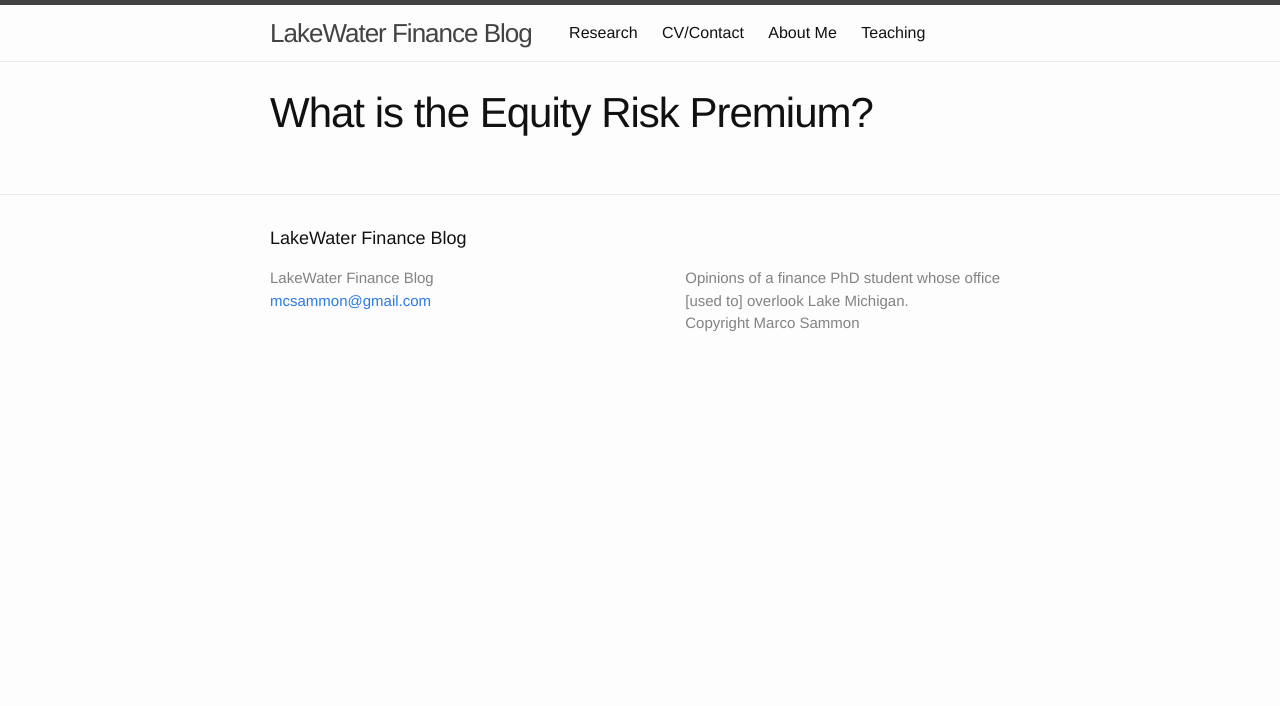
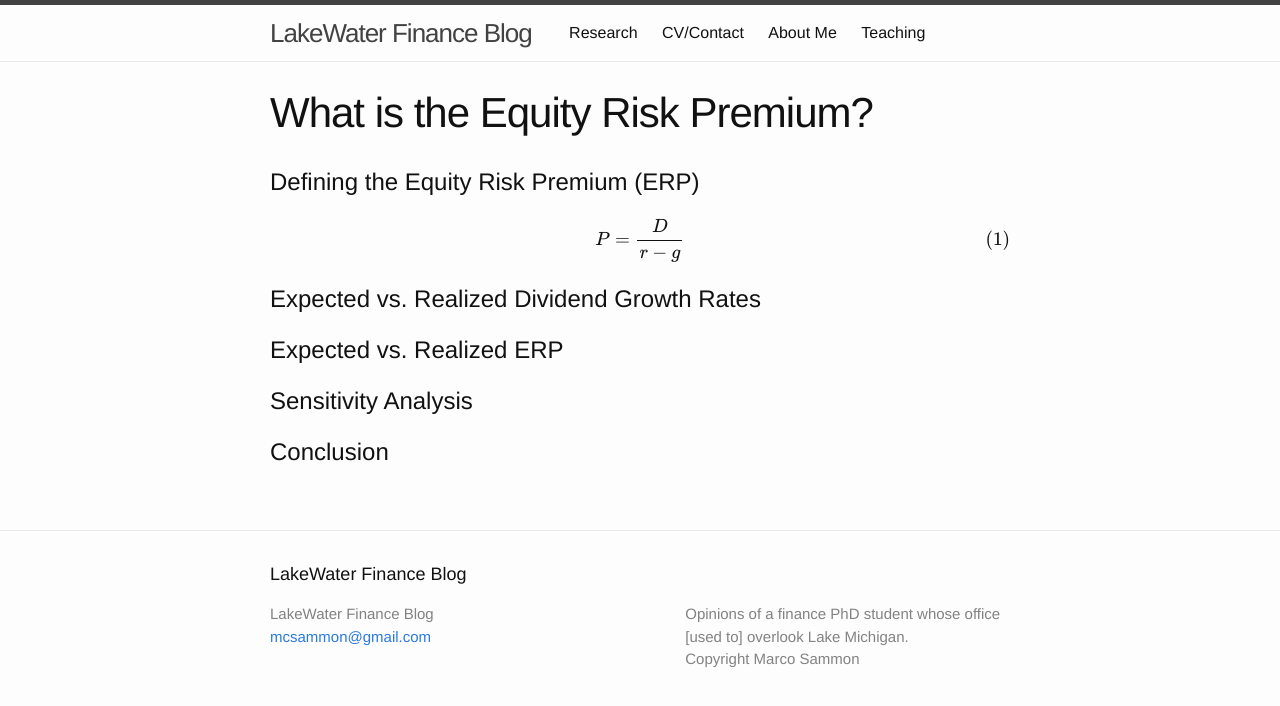
Before and after one commit to mcsammon/mcsammon.github.io, a Jekyll site: the page built from _posts/2020-03-18-riskpremia.md, in a window 1280 px wide. Shown: the top 706 px of the page. Built offline with Jekyll 4.4.1, drawn with Linux system fonts in a browser that asks for light colours; formulas are drawn with MathJax 3; comment, search, counter and statistics services are not loaded.

Commit message:
test blog post header/equations

```diff
--- a/_posts/2020-03-18-riskpremia.md
+++ b/_posts/2020-03-18-riskpremia.md
@@ -2,3 +2,17 @@
 layout: page
 title:  "What is the Equity Risk Premium?"
 ---
+
+# Defining the Equity Risk Premium (ERP)
+
+\begin{equation}
+P = \frac{D}{r-g}
+\end{equation}
+
+# Expected vs. Realized Dividend Growth Rates
+
+# Expected vs. Realized ERP
+
+# Sensitivity Analysis
+
+# Conclusion
```
